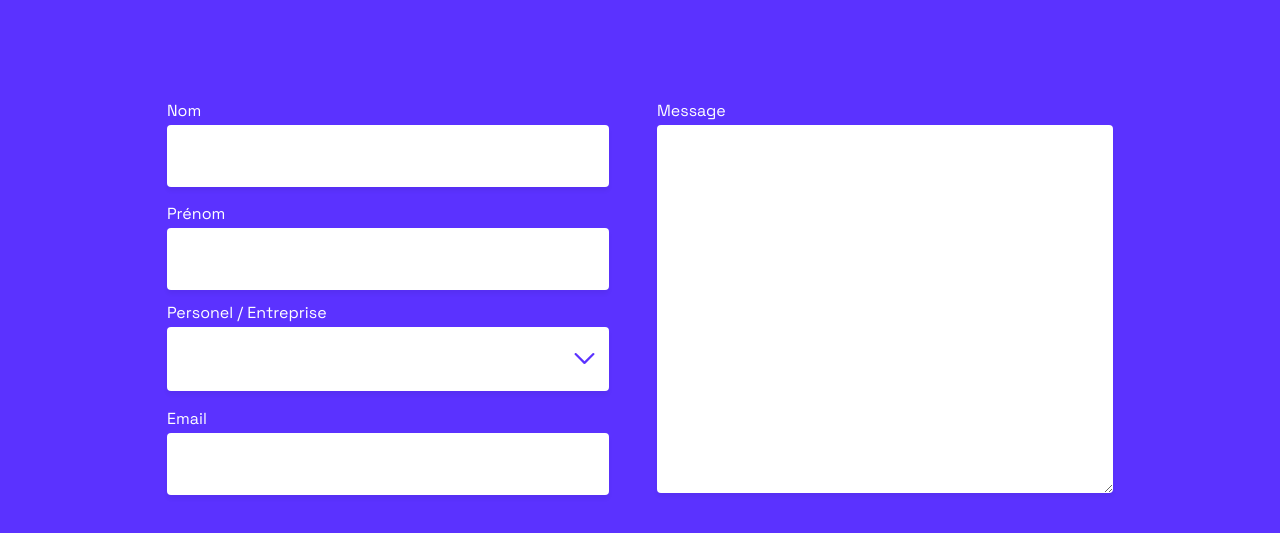
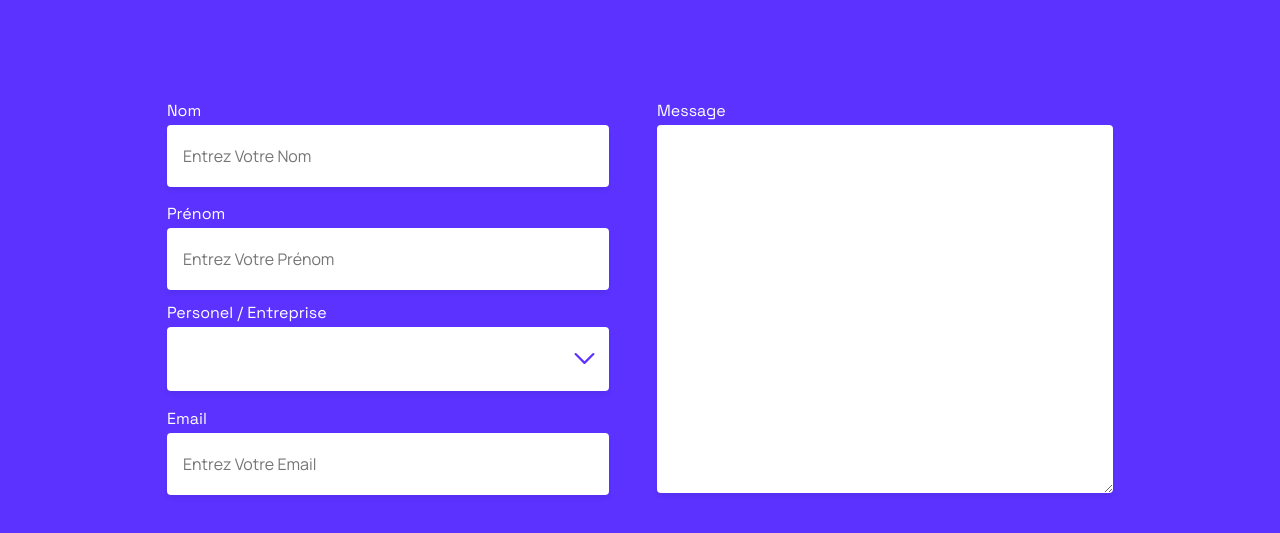
Before and after one commit to Adonis-26/09-Projet, a React (Create React App) app: page / in a window 1280 px wide. Shown: the part 3249-3782 px from the top of the page. Built offline with nearby package versions, Linux system fonts and the light colour scheme.

Commit message:
pop pop  de l'envoie de merssage

```diff
--- a/src/containers/Form/index.js
+++ b/src/containers/Form/index.js
@@ -28,25 +28,24 @@ const Form = ({ onSuccess, onError }) => {
     <form onSubmit={sendContact}>
       <div className="row">
         <div className="col">
-          <Field placeholder="" label="Nom" />
-          <Field placeholder="" label="Prénom" />
+          <Field placeholder="Entrez votre Nom" label="Nom" />
+          <Field placeholder="Entrez votre Prénom" label="Prénom" />
           <Select
             selection={["Personel", "Entreprise"]}
             onChange={() => null}
+            placeholder="Sélectionnez un champ"
             label="Personel / Entreprise"
             type="large"
             titleEmpty
           />
-          <Field placeholder="" label="Email" />
+          <Field placeholder="Entrez votre Email" label="Email" />
           <Button type={BUTTON_TYPES.SUBMIT} disabled={sending}>
             {sending ? "En cours" : "Envoyer"}
           </Button>
         </div>
         <div className="col">
-          <Field
-            placeholder="message"
-            label="Message"
-            type={FIELD_TYPES.TEXTAREA}
+          <Field placeholder="message" label="Message"
+            type = {FIELD_TYPES.TEXTAREA}
           />
         </div>
       </div>
```
